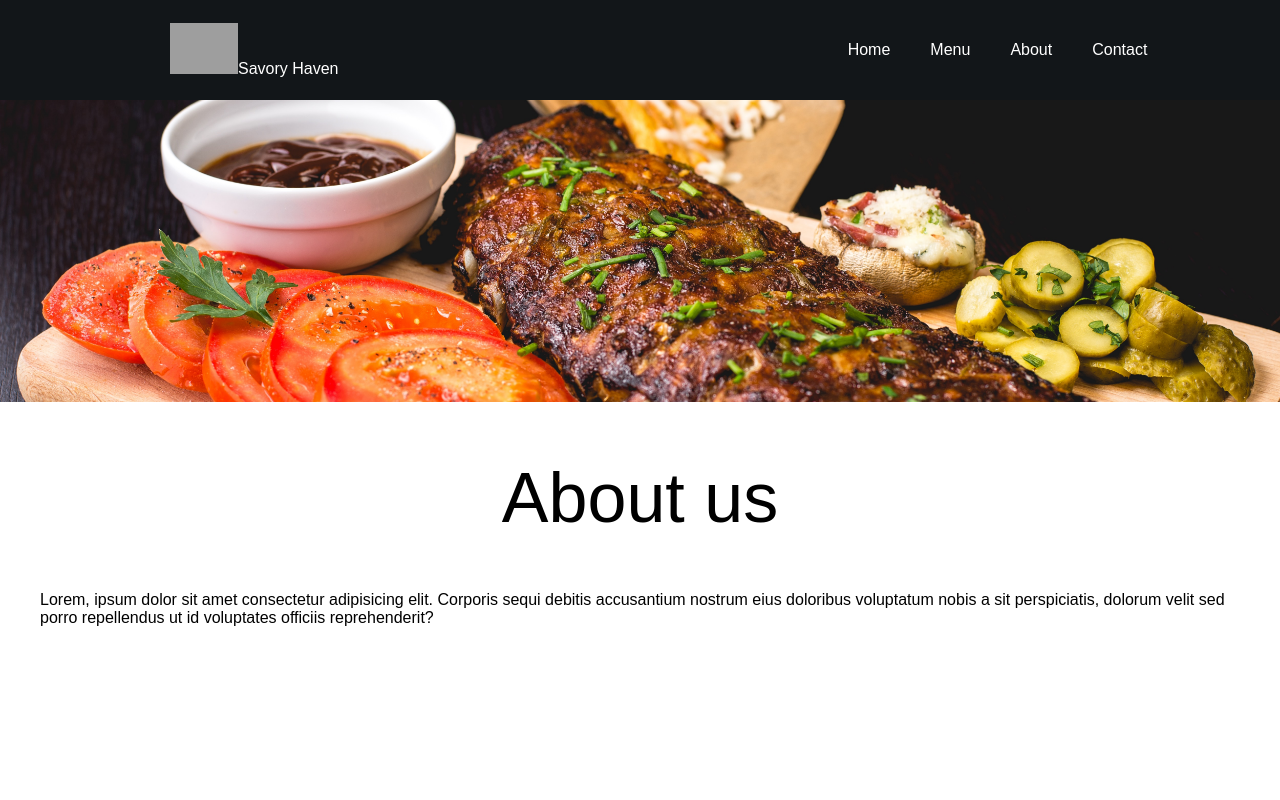
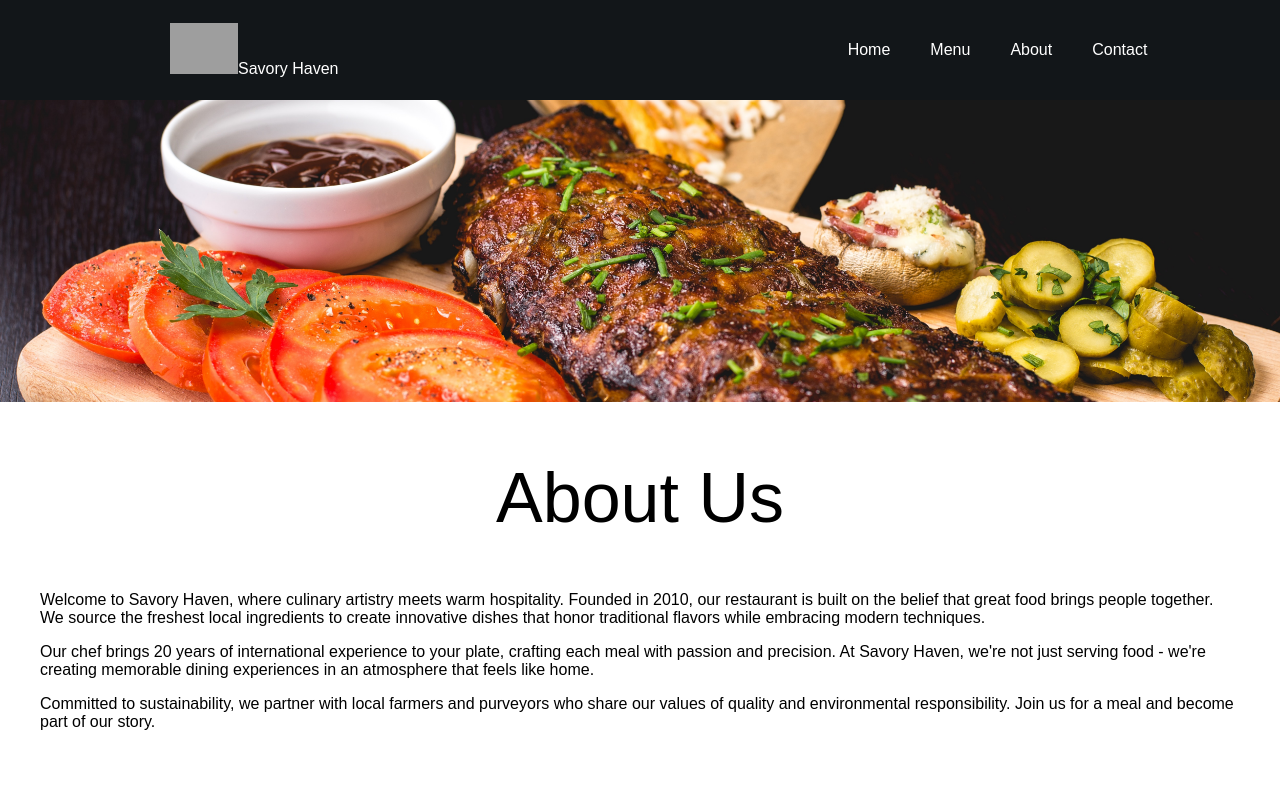
Before and after one commit to khalifadalhat/Restaurant, a React (Create React App) app: page /about in a window 1280 px wide. Shown: the top 800 px of the page. Built offline with nearby package versions, Linux system fonts and the light colour scheme; grey boxes are pictures that could not be loaded.

Commit message:
Enhance About page content and styling; updated text to reflect Savory Haven's mission and values, and improved formatting for readability.

```diff
--- a/src/pages/About.js
+++ b/src/pages/About.js
@@ -1,19 +1,36 @@
 import React from "react";
-import Aboutimage from '../assets/images/about.jpg';
-import '../styles/About.css'
+import Aboutimage from "../assets/images/about.jpg";
+import "../styles/About.css";
 
 function About() {
   return (
     <div className="about">
-      <div className="aboutTop" style={{backgroundImage: `url(${Aboutimage})`}}></div>
+      <div
+        className="aboutTop"
+        style={{ backgroundImage: `url(${Aboutimage})` }}
+      ></div>
       <div className="aboutBottom">
-        <h1>About us</h1>
-        <p>
-          Lorem, ipsum dolor sit amet consectetur adipisicing elit. Corporis
-          sequi debitis accusantium nostrum eius doloribus voluptatum nobis a
-          sit perspiciatis, dolorum velit sed porro repellendus ut id voluptates
-          officiis reprehenderit?
-        </p>
+        <h1>About Us</h1>
+        <div className="aboutContent">
+          <p>
+            Welcome to Savory Haven, where culinary artistry meets warm
+            hospitality. Founded in 2010, our restaurant is built on the belief
+            that great food brings people together. We source the freshest local
+            ingredients to create innovative dishes that honor traditional
+            flavors while embracing modern techniques.
+          </p>
+          <p>
+            Our chef brings 20 years of international experience to your plate,
+            crafting each meal with passion and precision. At Savory Haven,
+            we're not just serving food - we're creating memorable dining
+            experiences in an atmosphere that feels like home.
+          </p>
+          <p>
+            Committed to sustainability, we partner with local farmers and
+            purveyors who share our values of quality and environmental
+            responsibility. Join us for a meal and become part of our story.
+          </p>
+        </div>
       </div>
     </div>
   );
```
